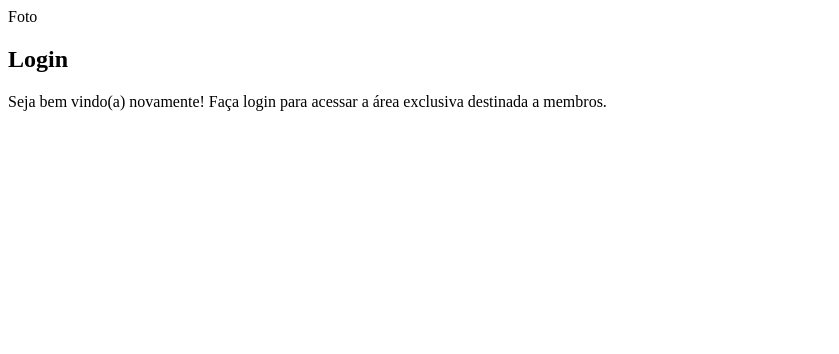
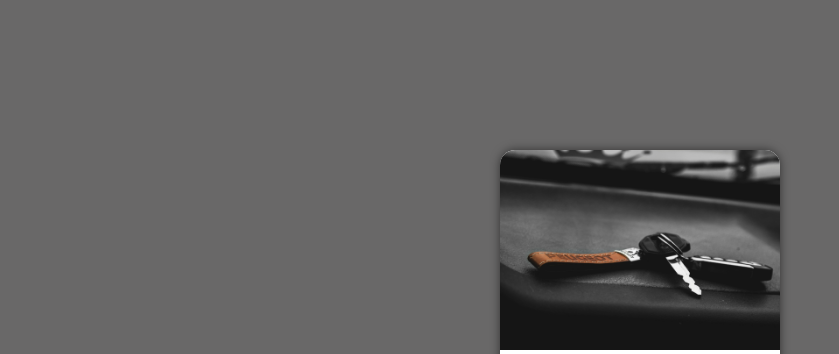
Before and after one commit to Andre-C-Carvalho/Projeto-Login, a plain HTML site: page index.html in a window 1280 px wide. Shown: the top 354 px of the page, without its empty margins (0-839 px from the left). Drawn offline with Linux system fonts and the light colour scheme.

Commit message:
esqueleto html do projeto criado

```diff
--- a/index.html
+++ b/index.html
@@ -8,9 +8,8 @@
 </head>
 <body>
     <main>
-        <section>
         <div id="foto">
-                Foto
+
         </div>
         <div id="form">
             <h1>Login</h1>
@@ -19,7 +18,6 @@
 
             </form>
         </div>
-        </section>
     </main>
 </body>
 </html>
--- a/style.css
+++ b/style.css
@@ -1 +1,44 @@
 @charset "UTF-8";
+
+@import url('https://fonts.googleapis.com/css2?family=Montserrat:ital,wght@0,100..900;1,100..900&display=swap');
+
+*{
+    margin: 0;
+    padding: 0;
+    font-family: "Montserrat", serif;
+    box-sizing: border-box;
+}
+html, body{
+    width: 100vw;
+    height: 100vh;
+}
+
+body{
+    background-color: rgb(105, 104, 104);
+    position: relative;
+}
+
+main{
+    width: 280px;
+    height: 500px;
+    background-color: white;
+    border-radius: 15px;
+    position: absolute;
+    top: 50%;
+    left: 50%;
+    transform: translate(-50%, -50%);
+    overflow: hidden;
+    box-shadow: 0 0 10px rgba(0, 0, 0, 0.534);
+}
+
+div#foto{
+    background-image: url(imagens/pexels-revac-film-s-photography-10400-109361.jpg);
+    background-size: cover;
+    height: 200px;
+    background-position: center center;
+}
+
+div#form{
+    padding: 10px;
+    text-align: justify;
+}
```
Lines whose indentation alone changed are shown as unchanged.
